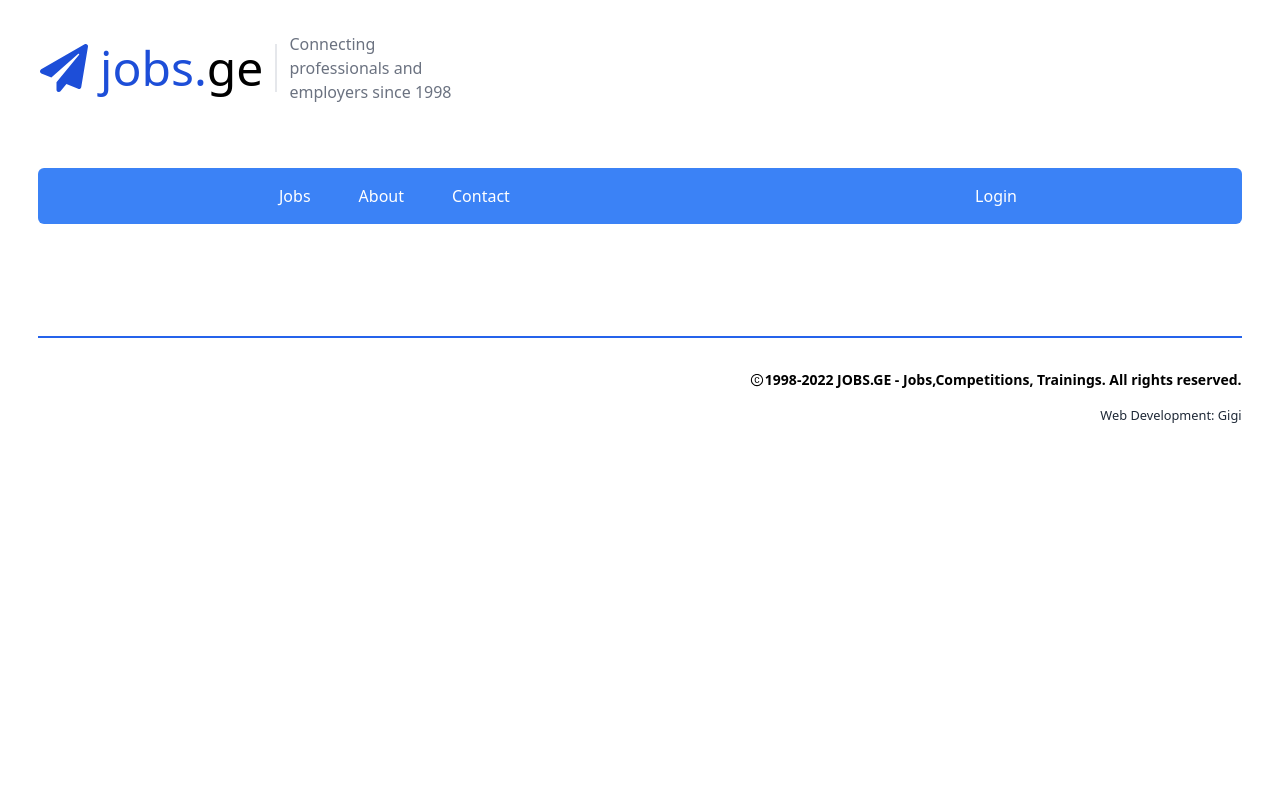
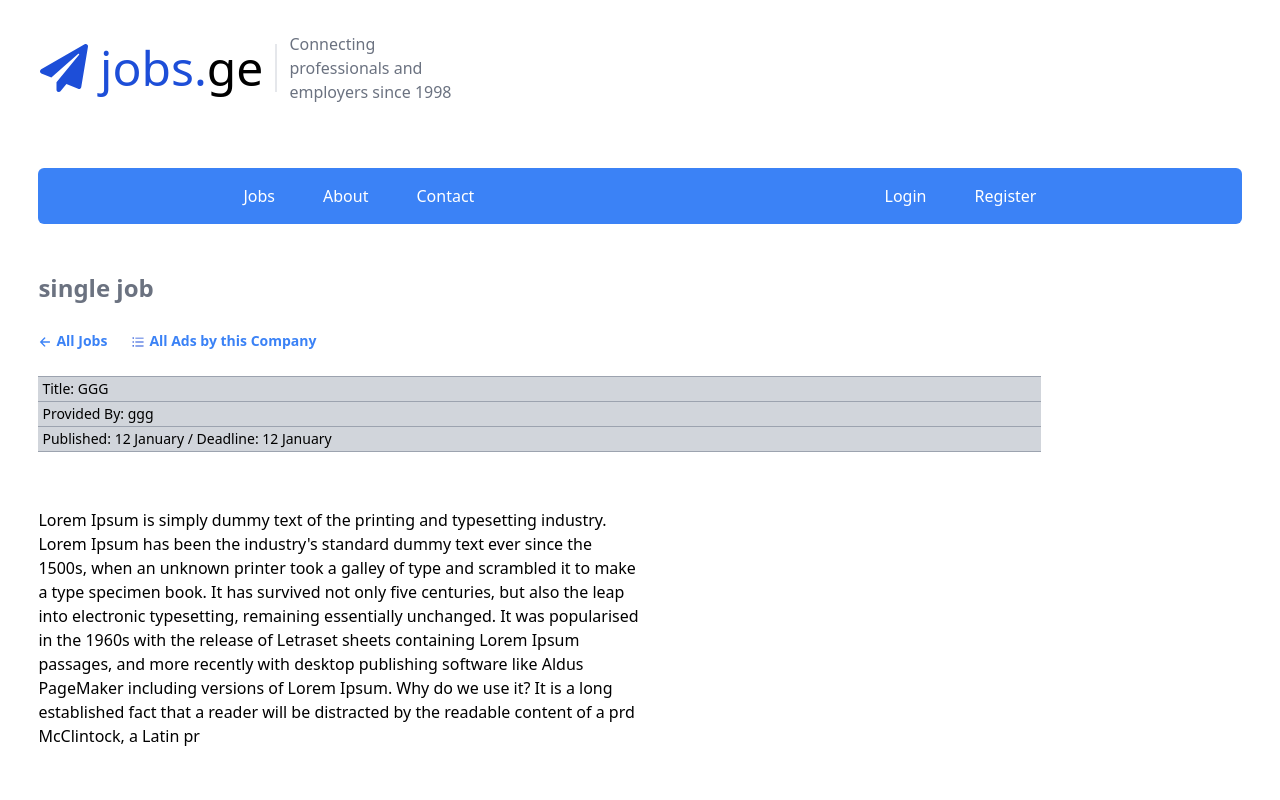
Before and after one commit to GigiDev7/jobs-ge-clone-frontend, a React (Create React App) app: page /1 in a window 1280 px wide. Shown: the top 800 px of the page. Built offline with nearby package versions, Linux system fonts and the light colour scheme.

Commit message:
added redux logic, getting jobs from db, added single job page

```diff
--- a/package.json
+++ b/package.json
@@ -6,6 +6,7 @@
     "@testing-library/jest-dom": "^5.16.1",
     "@testing-library/react": "^12.1.2",
     "@testing-library/user-event": "^13.5.0",
+    "axios": "^0.24.0",
     "react": "^17.0.2",
     "react-dom": "^17.0.2",
     "react-icons": "^4.3.1",
--- a/src/App.js
+++ b/src/App.js
@@ -2,6 +2,7 @@ import { Routes, Route } from "react-router-dom";
 import Home from "./pages/Home";
 import Navbar from "./components/Navbar";
 import Footer from "./components/Footer";
+import Job from "./pages/Job";
 
 function App() {
   return (
@@ -9,6 +10,7 @@ function App() {
       <Navbar />
       <Routes>
         <Route path="/" element={<Home />} />
+        <Route path="/:jobId" element={<Job />} />
         <Route path="/about" element={<Home />} />
       </Routes>
       <Footer />
--- /dev/null
+++ b/src/actions/jobs.js
@@ -0,0 +1,10 @@
+import { get_jobs } from "../api/index";
+
+export const getJobs = () => async (dispatch) => {
+  try {
+    const { data } = await get_jobs();
+    dispatch({ type: "GET_JOBS", payload: data });
+  } catch (error) {
+    console.log(error.response.data);
+  }
+};
--- /dev/null
+++ b/src/api/index.js
@@ -0,0 +1,5 @@
+import axios from "axios";
+
+const url = "http://localhost:5000";
+
+export const get_jobs = () => axios.get(`${url}/api/jobs`);
--- /dev/null
+++ b/src/components/JobHeader.js
@@ -0,0 +1,46 @@
+import React from "react";
+import { Link } from "react-router-dom";
+
+const formatDate = (str) => {
+  const monthNames = [
+    "January",
+    "February",
+    "March",
+    "April",
+    "May",
+    "June",
+    "July",
+    "August",
+    "September",
+    "October",
+    "November",
+    "December",
+  ];
+  const date = new Date(str);
+  const day = date.getDate();
+  const monthNum = date.getMonth();
+  const month = monthNames[monthNum];
+  const nextMonth = monthNames[monthNum + 1];
+
+  return { day, month, nextMonth };
+};
+const SingleJob = ({ job }) => {
+  const { day, month, nextMonth } = formatDate(job.createdAt);
+
+  return (
+    <div className="border-b mt-2">
+      <div className="w-[90%] mx-auto pb-2 flex justify-between">
+        <Link to={`/${job._id}`} className="text-blue-600 text-sm">
+          {job.title}
+        </Link>
+        <h1 className="ml-4 text-blue-600 text-sm">{job.company}</h1>
+        <div className="flex  space-x-20">
+          <h1 className="text-blue-600 text-sm ">{`${day} ${month}`}</h1>
+          <h1 className="text-blue-600 text-sm">{`${day} ${nextMonth}`}</h1>
+        </div>
+      </div>
+    </div>
+  );
+};
+
+export default SingleJob;
--- a/src/components/Jobs.js
+++ b/src/components/Jobs.js
@@ -1,8 +1,18 @@
-import React from "react";
+import React, { useEffect } from "react";
 import { BiSearch } from "react-icons/bi";
-import SingleJob from "./SingleJob";
+import JobHeader from "./JobHeader";
+
+import { useSelector, useDispatch } from "react-redux";
+import { getJobs } from "../actions/jobs";
 
 const Jobs = () => {
+  const dispatch = useDispatch();
+  const { jobs } = useSelector((state) => state.jobs);
+
+  useEffect(() => {
+    dispatch(getJobs());
+  }, [dispatch]);
+
   return (
     <div className=" mt-10 w-[94%] mx-auto">
       <div className="space-x-6 relative flex justify-end">
@@ -21,13 +31,14 @@ const Jobs = () => {
         <p>Advertisements</p>
         <p>Provided By</p>
         <div className="flex space-x-16">
-          <p>Published</p>
+          <p className="">Published</p>
           <p>Deadline</p>
         </div>
       </div>
       <div className="mt-8">
-        <SingleJob />
-        <SingleJob />
+        {jobs.map((job) => (
+          <JobHeader key={job._id} job={job} />
+        ))}
       </div>
     </div>
   );
--- a/src/components/Navbar.js
+++ b/src/components/Navbar.js
@@ -47,8 +47,27 @@ const Navbar = () => {
             Contact
           </NavLink>
         </div>
-        <div className="">
-          <NavLink to="/login">Login</NavLink>
+        <div className="space-x-4">
+          <NavLink
+            className={(navData) =>
+              navData.isActive
+                ? "bg-gray-300 text-black py-[17px] px-4"
+                : "link"
+            }
+            to="/login"
+          >
+            Login
+          </NavLink>
+          <NavLink
+            className={(navData) =>
+              navData.isActive
+                ? "bg-gray-300 text-black py-[17px] px-4"
+                : "link"
+            }
+            to="/register"
+          >
+            Register
+          </NavLink>
         </div>
       </nav>
     </div>
--- a/src/components/SingleJob.js
+++ b/src/components/SingleJob.js
@@ -1,15 +1,52 @@
 import React from "react";
+import { Link } from "react-router-dom";
+import { IoArrowBackSharp } from "react-icons/io5";
+import { AiOutlineBars } from "react-icons/ai";
 
 const SingleJob = () => {
   return (
-    <div className="border-b mt-2">
-      <div className="w-[90%] mx-auto pb-2 flex justify-between">
-        <h1 className="text-blue-600 text-sm">single job</h1>
-        <h1 className="ml-4 text-blue-600 text-sm">provided</h1>
-        <div className="flex space-x-20">
-          <h1 className="text-blue-600 text-sm">published</h1>
-          <h1 className="text-blue-600 text-sm ">deadline</h1>
-        </div>
+    <div>
+      <h1 className="font-bold text-2xl text-gray-500">single job</h1>
+      <div className="mt-6 space-x-6 flex items-center">
+        <Link to="/">
+          <IoArrowBackSharp className="inline-block font-semibold text-sm text-blue-500" />
+          <span className="text-sm font-semibold text-blue-500 ml-1">
+            All Jobs
+          </span>
+        </Link>
+        <Link to="/">
+          <AiOutlineBars className="inline-block font-bold text-sm text-blue-700" />
+          <span className="inline-block ml-1 font-semibold text-sm text-blue-500">
+            All Ads by this Company
+          </span>
+        </Link>
+      </div>
+      <div className="mt-6 w-10/12 bg-gray-300 border-y-[1px]  border-y-gray-400">
+        <p className="border-b-[1px] py-[2px] pl-1 border-b-gray-400 text-sm">
+          Title: <span className="font-medium">GGG</span>
+        </p>
+        <p className="border-b-[1px] py-[2px] pl-1 border-b-gray-400 text-sm">
+          Provided By: <span className="font-medium">ggg</span>
+        </p>
+        <p className="text-sm py-[2px] pl-1">
+          Published: <span className="font-medium">12 January</span> / Deadline:{" "}
+          <span className="font-medium">12 January</span>
+        </p>
+      </div>
+      <div className="mt-14 w-8/12 lg:w-6/12">
+        <p className="">
+          Lorem Ipsum is simply dummy text of the printing and typesetting
+          industry. Lorem Ipsum has been the industry's standard dummy text ever
+          since the 1500s, when an unknown printer took a galley of type and
+          scrambled it to make a type specimen book. It has survived not only
+          five centuries, but also the leap into electronic typesetting,
+          remaining essentially unchanged. It was popularised in the 1960s with
+          the release of Letraset sheets containing Lorem Ipsum passages, and
+          more recently with desktop publishing software like Aldus PageMaker
+          including versions of Lorem Ipsum. Why do we use it? It is a long
+          established fact that a reader will be distracted by the readable
+          content of a prd McClintock, a Latin pr
+        </p>
       </div>
     </div>
   );
--- a/src/index.js
+++ b/src/index.js
@@ -3,10 +3,18 @@ import ReactDOM from "react-dom";
 import "./index.css";
 import App from "./App";
 import { BrowserRouter } from "react-router-dom";
+import { createStore, applyMiddleware, compose } from "redux";
+import { Provider } from "react-redux";
+import thunk from "redux-thunk";
+import reducers from "./reducers";
+
+const store = createStore(reducers, compose(applyMiddleware(thunk)));
 
 ReactDOM.render(
-  <BrowserRouter>
-    <App />
-  </BrowserRouter>,
+  <Provider store={store}>
+    <BrowserRouter>
+      <App />
+    </BrowserRouter>
+  </Provider>,
   document.getElementById("root")
 );
--- /dev/null
+++ b/src/pages/Job.js
@@ -0,0 +1,13 @@
+import React from "react";
+import { useParams } from "react-router-dom";
+import SingleJob from "../components/SingleJob";
+
+const Job = () => {
+  return (
+    <div className="w-[94%] mx-auto mt-12">
+      <SingleJob />
+    </div>
+  );
+};
+
+export default Job;
--- /dev/null
+++ b/src/reducers/index.js
@@ -0,0 +1,6 @@
+import { combineReducers } from "redux";
+import jobsReducer from "./jobsReducer";
+
+export default combineReducers({
+  jobs: jobsReducer,
+});
--- /dev/null
+++ b/src/reducers/jobsReducer.js
@@ -0,0 +1,10 @@
+const jobsReducer = (state = { jobs: [] }, action) => {
+  switch (action.type) {
+    case "GET_JOBS":
+      return { ...state, jobs: action.payload };
+    default:
+      return state;
+  }
+};
+
+export default jobsReducer;
```
Also changed, not shown: 1 other file (tests, documents, lock files or other folders).
